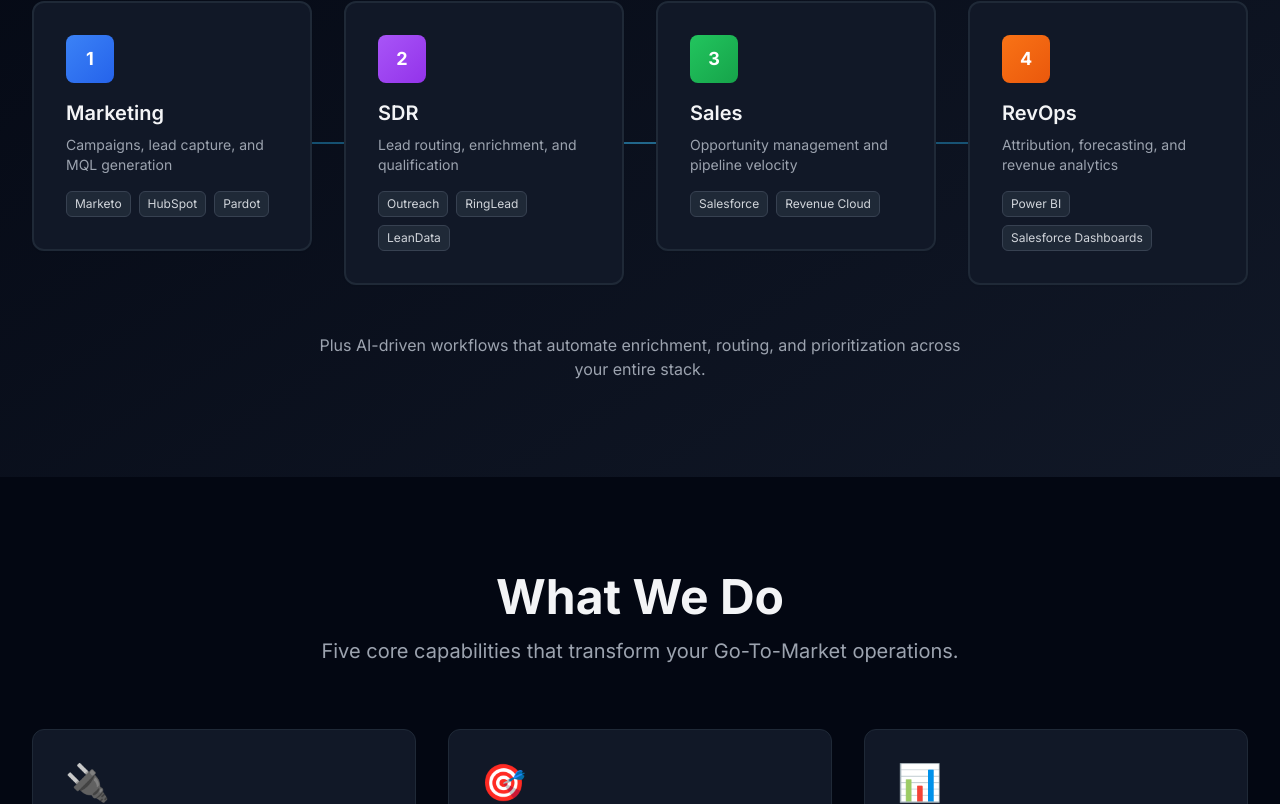
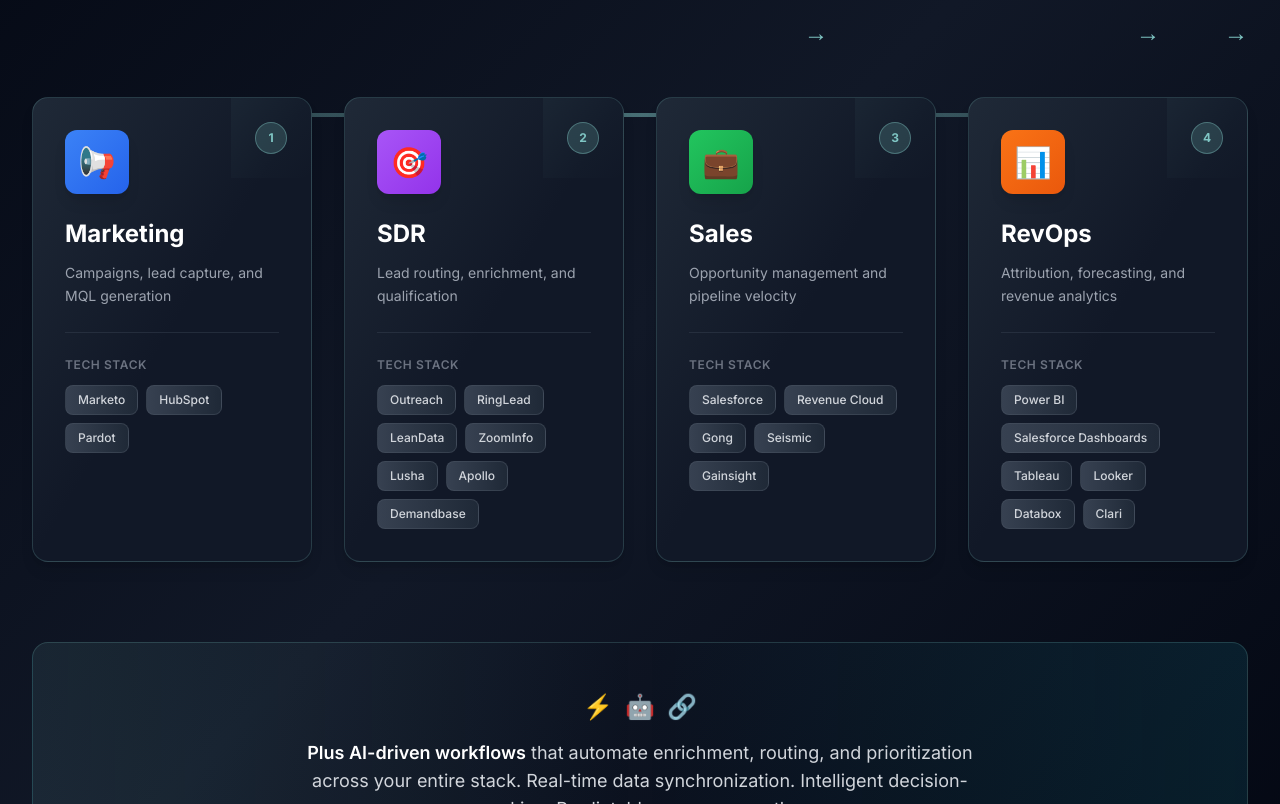
Before and after one commit to ambujshukla43/siyasphere-website, a Next.js app: page / in a window 1280 px wide. Shown: the part 1816-2620 px from the top of the page. Built offline with nearby package versions, Linux system fonts and the light colour scheme.

Commit message:
Update Footer contact cards, GTMFlow tech stack, and CTA styling

```diff
--- a/components/sections/CTASection.tsx
+++ b/components/sections/CTASection.tsx
@@ -5,8 +5,14 @@ import Button from "@/components/ui/Button";
 
 export default function CTASection() {
   return (
-    <section className="section-padding bg-gradient-to-br from-primary-600 via-primary-500 to-accent-600">
-      <div className="container-custom">
+    <section className="section-padding bg-gradient-to-br from-gray-950 via-gray-900 to-gray-950 relative overflow-hidden">
+      {/* Decorative background elements */}
+      <div className="absolute inset-0 opacity-20">
+        <div className="absolute top-0 left-1/4 w-96 h-96 bg-[#7FC6C4] rounded-full blur-3xl"></div>
+        <div className="absolute bottom-0 right-1/4 w-96 h-96 bg-cyan-400 rounded-full blur-3xl"></div>
+      </div>
+
+      <div className="container-custom relative z-10">
         <motion.div
           initial={{ opacity: 0, y: 20 }}
           whileInView={{ opacity: 1, y: 0 }}
@@ -17,21 +23,19 @@ export default function CTASection() {
           <h2 className="text-3xl sm:text-4xl lg:text-5xl font-bold text-white mb-6">
             Ready to Fix Your GTM Systems?
           </h2>
-          <p className="text-xl text-primary-100 mb-10">
+          <p className="text-xl text-gray-300 mb-10">
             Book a free GTM audit and discover how to turn your tech stack into a revenue engine.
           </p>
           <div className="flex flex-col sm:flex-row gap-4 justify-center">
             <Button
               href="/contact"
-              variant="outline"
-              className="border-2 border-white text-white hover:bg-white/10 text-lg px-8 py-4"
+              className="bg-[#7FC6C4] hover:bg-[#7FC6C4]/90 text-gray-950 font-bold text-lg px-8 py-4"
             >
               Book a GTM Audit
             </Button>
             <Button
               href="/case-studies"
-              variant="outline"
-              className="border-2 border-white text-white hover:bg-white/10 text-lg px-8 py-4"
+              className="border-2 border-[#7FC6C4] text-white hover:bg-[#7FC6C4]/10 text-lg px-8 py-4"
             >
               View Use Cases
             </Button>
--- a/components/sections/GTMFlow.tsx
+++ b/components/sections/GTMFlow.tsx
@@ -8,39 +8,43 @@ const flowSteps = [
     description: "Campaigns, lead capture, and MQL generation",
     tools: ["Marketo", "HubSpot", "Pardot"],
     color: "from-blue-500 to-blue-600",
+    icon: "📢",
   },
   {
     title: "SDR",
     description: "Lead routing, enrichment, and qualification",
-    tools: ["Outreach", "RingLead", "LeanData"],
+    tools: ["Outreach", "RingLead", "LeanData", "ZoomInfo", "Lusha", "Apollo", "Demandbase"],
     color: "from-purple-500 to-purple-600",
+    icon: "🎯",
   },
   {
     title: "Sales",
     description: "Opportunity management and pipeline velocity",
-    tools: ["Salesforce", "Revenue Cloud"],
+    tools: ["Salesforce", "Revenue Cloud", "Gong", "Seismic", "Gainsight"],
     color: "from-green-500 to-green-600",
+    icon: "💼",
   },
   {
     title: "RevOps",
     description: "Attribution, forecasting, and revenue analytics",
-    tools: ["Power BI", "Salesforce Dashboards"],
+    tools: ["Power BI", "Salesforce Dashboards", "Tableau", "Looker", "Databox", "Clari"],
     color: "from-orange-500 to-orange-600",
+    icon: "📊",
   },
 ];
 
 export default function GTMFlow() {
   return (
-    <section className="section-padding bg-gradient-to-br from-gray-950 to-gray-900">
+    <section className="section-padding bg-gradient-to-br from-gray-950 via-gray-900 to-gray-950">
       <div className="container-custom">
         <motion.div
           initial={{ opacity: 0, y: 20 }}
           whileInView={{ opacity: 1, y: 0 }}
           viewport={{ once: true }}
           transition={{ duration: 0.6 }}
-          className="text-center max-w-3xl mx-auto mb-16"
+          className="text-center max-w-3xl mx-auto mb-20"
         >
-          <h2 className="text-3xl sm:text-4xl lg:text-5xl font-bold text-gray-100 mb-4">
+          <h2 className="text-3xl sm:text-4xl lg:text-5xl font-bold text-white mb-4">
             Your Complete GTM Architecture
           </h2>
           <p className="text-xl text-gray-400">
@@ -48,44 +52,88 @@ export default function GTMFlow() {
           </p>
         </motion.div>
 
-        <div className="relative">
-          {/* Flow connector line - hidden on mobile, visible on desktop */}
-          <div className="hidden lg:block absolute top-1/2 left-0 right-0 h-0.5 bg-gradient-to-r from-primary-500/30 via-primary-400/50 to-primary-500/30 transform -translate-y-1/2"></div>
+        {/* Desktop Infographic Flow */}
+        <div className="relative mb-16">
+          {/* Animated flow connector line */}
+          <div className="hidden lg:block absolute top-24 left-0 right-0 h-1 bg-gradient-to-r from-[#7FC6C4]/20 via-[#7FC6C4]/50 to-[#7FC6C4]/20"></div>
 
-          <div className="grid grid-cols-1 md:grid-cols-2 lg:grid-cols-4 gap-6 lg:gap-8 relative">
+          {/* Arrow indicators */}
+          <div className="hidden lg:grid grid-cols-4 gap-8 relative mb-12">
+            {[0, 1, 2].map((idx) => (
+              <motion.div
+                key={`arrow-${idx}`}
+                initial={{ opacity: 0, scale: 0 }}
+                whileInView={{ opacity: 1, scale: 1 }}
+                viewport={{ once: true }}
+                transition={{ duration: 0.6, delay: (idx + 1) * 0.15 }}
+                className="col-start-2 col-span-1 flex justify-end"
+                style={{ gridColumn: `${(idx + 1) * 1 + idx + 2} / span 1` }}
+              >
+                <div className="text-[#7FC6C4] text-2xl font-bold">→</div>
+              </motion.div>
+            ))}
+          </div>
+
+          <div className="grid grid-cols-1 md:grid-cols-2 lg:grid-cols-4 gap-8 relative">
             {flowSteps.map((step, index) => (
               <motion.div
                 key={step.title}
-                initial={{ opacity: 0, y: 20 }}
+                initial={{ opacity: 0, y: 30 }}
                 whileInView={{ opacity: 1, y: 0 }}
                 viewport={{ once: true }}
-                transition={{ duration: 0.6, delay: index * 0.1 }}
-                className="relative"
+                transition={{ duration: 0.6, delay: index * 0.15 }}
+                className="group"
               >
-                {/* Arrow connector for mobile/tablet */}
+                {/* Mobile/Tablet connector */}
                 {index < flowSteps.length - 1 && (
-                  <div className="lg:hidden absolute top-full left-1/2 transform -translate-x-1/2 w-0.5 h-6 bg-gradient-to-b from-primary-400/50 to-primary-500/30"></div>
+                  <div className="lg:hidden absolute top-full left-1/2 transform -translate-x-1/2 w-0.5 h-8 bg-gradient-to-b from-[#7FC6C4]/50 to-[#7FC6C4]/20 mt-4"></div>
                 )}
 
-                <div className="bg-gray-900 rounded-xl border-2 border-gray-800 p-6 lg:p-8 shadow-sm hover:shadow-lg hover:border-primary-500/50 transition-all">
-                  <div
-                    className={`w-12 h-12 rounded-lg bg-gradient-to-br ${step.color} flex items-center justify-center text-white font-bold text-lg mb-4`}
+                {/* Card */}
+                <div className="relative h-full bg-gradient-to-br from-gray-800 via-gray-900 to-gray-900 rounded-2xl border border-[#7FC6C4]/20 p-8 shadow-lg hover:shadow-2xl hover:shadow-[#7FC6C4]/10 hover:border-[#7FC6C4]/40 transition-all duration-300 group-hover:translate-y-[-4px]">
+
+                  {/* Decorative corner accents */}
+                  <div className="absolute top-0 right-0 w-20 h-20 bg-gradient-to-br from-[#7FC6C4]/5 to-transparent rounded-tr-2xl pointer-events-none"></div>
+
+                  {/* Icon Circle */}
+                  <motion.div
+                    whileHover={{ scale: 1.15, rotate: 5 }}
+                    className={`w-16 h-16 rounded-xl bg-gradient-to-br ${step.color} flex items-center justify-center text-3xl mb-6 shadow-lg`}
                   >
-                    {index + 1}
+                    {step.icon}
+                  </motion.div>
+
+                  {/* Step number badge */}
+                  <div className="absolute top-6 right-6">
+                    <div className="w-8 h-8 rounded-full bg-[#7FC6C4]/20 border border-[#7FC6C4]/40 flex items-center justify-center">
+                      <span className="text-[#7FC6C4] text-xs font-bold">{index + 1}</span>
                     </div>
-                  <h3 className="text-xl font-semibold text-gray-100 mb-2">
+                  </div>
+
+                  {/* Content */}
+                  <h3 className="text-2xl font-bold text-white mb-3 group-hover:text-[#7FC6C4] transition-colors">
                     {step.title}
                   </h3>
-                  <p className="text-gray-400 mb-4 text-sm">{step.description}</p>
+                  <p className="text-gray-400 mb-6 text-sm leading-relaxed">
+                    {step.description}
+                  </p>
+
+                  {/* Tools section */}
+                  <div className="pt-6 border-t border-gray-700/50">
+                    <p className="text-xs font-semibold text-gray-500 uppercase tracking-wider mb-3">
+                      Tech Stack
+                    </p>
                     <div className="flex flex-wrap gap-2">
                       {step.tools.map((tool) => (
-                      <span
+                        <motion.span
                           key={tool}
-                        className="px-2 py-1 bg-gray-800 text-gray-300 text-xs rounded-md border border-gray-700"
+                          whileHover={{ scale: 1.05 }}
+                          className="px-3 py-1.5 bg-gradient-to-r from-gray-700 to-gray-800 text-gray-300 text-xs font-medium rounded-lg border border-gray-600/50 hover:border-[#7FC6C4]/30 transition-colors"
                         >
                           {tool}
-                      </span>
+                        </motion.span>
                       ))}
+                    </div>
                   </div>
                 </div>
               </motion.div>
@@ -93,16 +141,21 @@ export default function GTMFlow() {
           </div>
         </div>
 
+        {/* Bottom insights section */}
         <motion.div
-          initial={{ opacity: 0 }}
-          whileInView={{ opacity: 1 }}
+          initial={{ opacity: 0, y: 20 }}
+          whileInView={{ opacity: 1, y: 0 }}
           viewport={{ once: true }}
           transition={{ duration: 0.6, delay: 0.5 }}
-          className="mt-12 text-center"
+          className="mt-20 bg-gradient-to-r from-[#7FC6C4]/10 via-transparent to-cyan-400/10 rounded-2xl border border-[#7FC6C4]/20 p-8 lg:p-12 text-center"
         >
-          <p className="text-gray-400 max-w-2xl mx-auto">
-            Plus AI-driven workflows that automate enrichment, routing, and prioritization
-            across your entire stack.
+          <div className="flex justify-center gap-3 mb-4">
+            <span className="text-2xl">⚡</span>
+            <span className="text-2xl">🤖</span>
+            <span className="text-2xl">🔗</span>
+          </div>
+          <p className="text-lg text-gray-300 max-w-2xl mx-auto">
+            <span className="font-semibold text-white">Plus AI-driven workflows</span> that automate enrichment, routing, and prioritization across your entire stack. Real-time data synchronization. Intelligent decision-making. Predictable revenue growth.
           </p>
         </motion.div>
       </div>
```
Also changed, not shown: components/layout/Footer.tsx (+39 -16 lines). Lines whose indentation alone changed are shown as unchanged.
